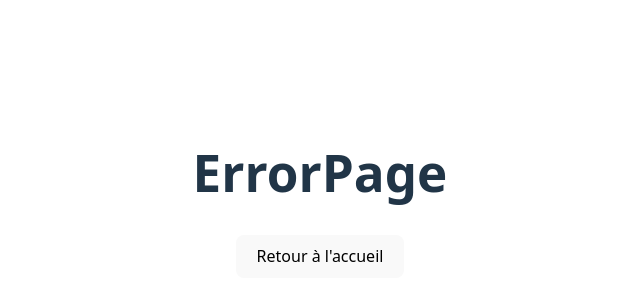
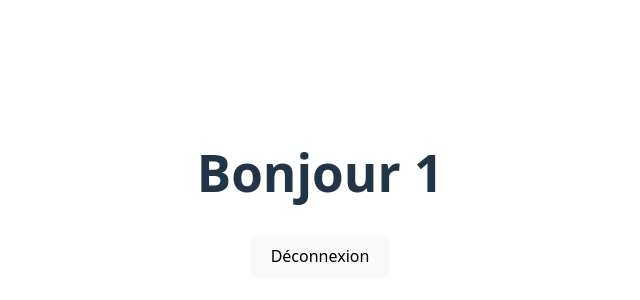
Before and after one commit to Eliashrn/Crazy-Burger, a React (Vite) app: page /order/1 in a window 1280 px wide. Shown: the part 206-506 px from the top of the page, without its empty margins (320-960 px from the left). Built offline with nearby package versions, Linux system fonts and the light colour scheme.

Commit message:
✨ F02: LOGIN > add redirection to ErreorPage on Submit

```diff
--- a/src/App.jsx
+++ b/src/App.jsx
@@ -8,7 +8,7 @@
   return (
     <Routes>
       <Route path="/" element={<LoginPage />} />
-      <Route path="/order" element={<OrderPage />} />
+      <Route path="/order/:username" element={<OrderPage />} />
       <Route path="*" element={<ErrorPage />} />
     </Routes>
   );
--- a/src/components/Form.jsx
+++ b/src/components/Form.jsx
@@ -1,8 +1,9 @@
 import { useState } from "react";
-import { Link } from "react-router-dom";
+import { Link, useNavigate } from "react-router-dom";
 
 export function Form() {
   const [inputAss, setInputValue] = useState("");
+  const navigate = useNavigate();
 
   const handleChange = (e) => {
     setInputValue(e.target.value);
@@ -10,8 +11,9 @@
 
   const handleSubmit = (e) => {
     e.preventDefault();
-    alert(`Bienvenue ${inputAss}`);
+    // alert(`Bienvenue ${inputAss}`);
     setInputValue("");
+    navigate(`order/${inputAss}`);
   };
 
   return (
@@ -25,7 +27,6 @@
         required
       />
       <button>Accéder à votre espace</button>
-      <Link to="/order">Vers OrderPage</Link>
     </form>
   );
 }
--- a/src/components/Pages/OrderPage.jsx
+++ b/src/components/Pages/OrderPage.jsx
@@ -1,10 +1,11 @@
-import React from "react";
-import { Link } from "react-router-dom";
+import { Link, useParams } from "react-router-dom";
 
 const OrderPage = () => {
+  const { username } = useParams();
+
   return (
     <>
-      <h1>Bonjour</h1>
+      <h1>Bonjour {username}</h1>
 
       <Link to="/">
         <button>Déconnexion</button>
```
